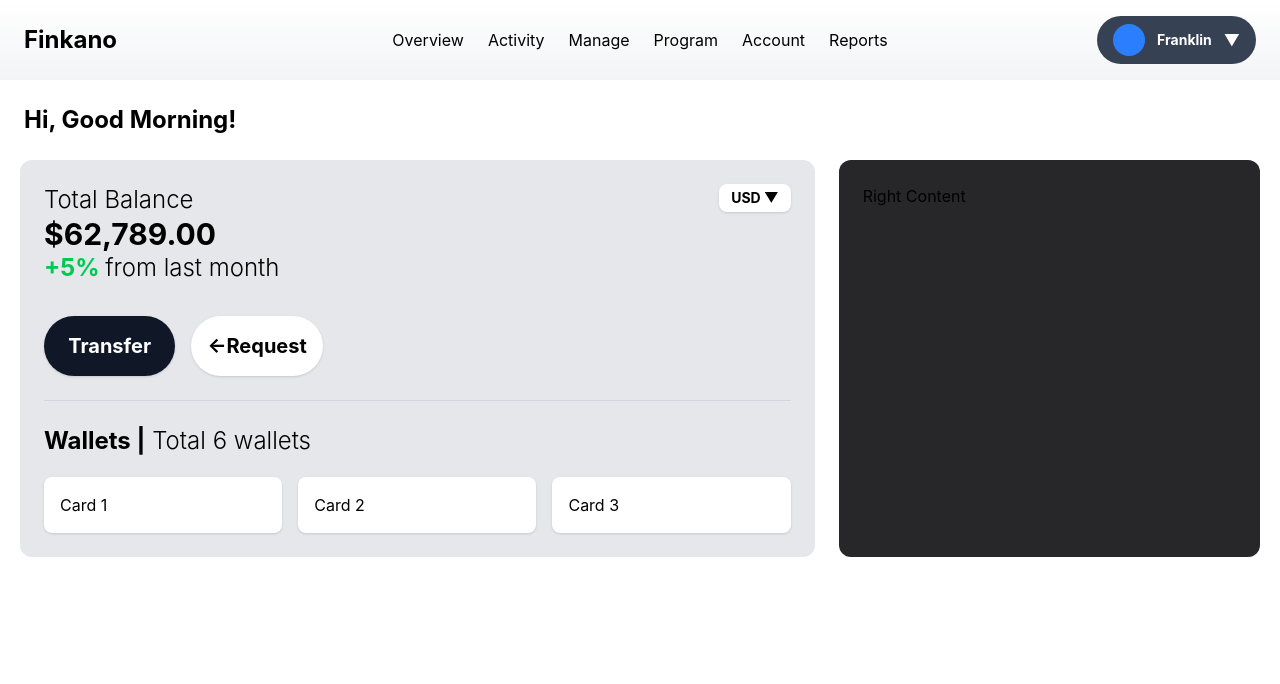
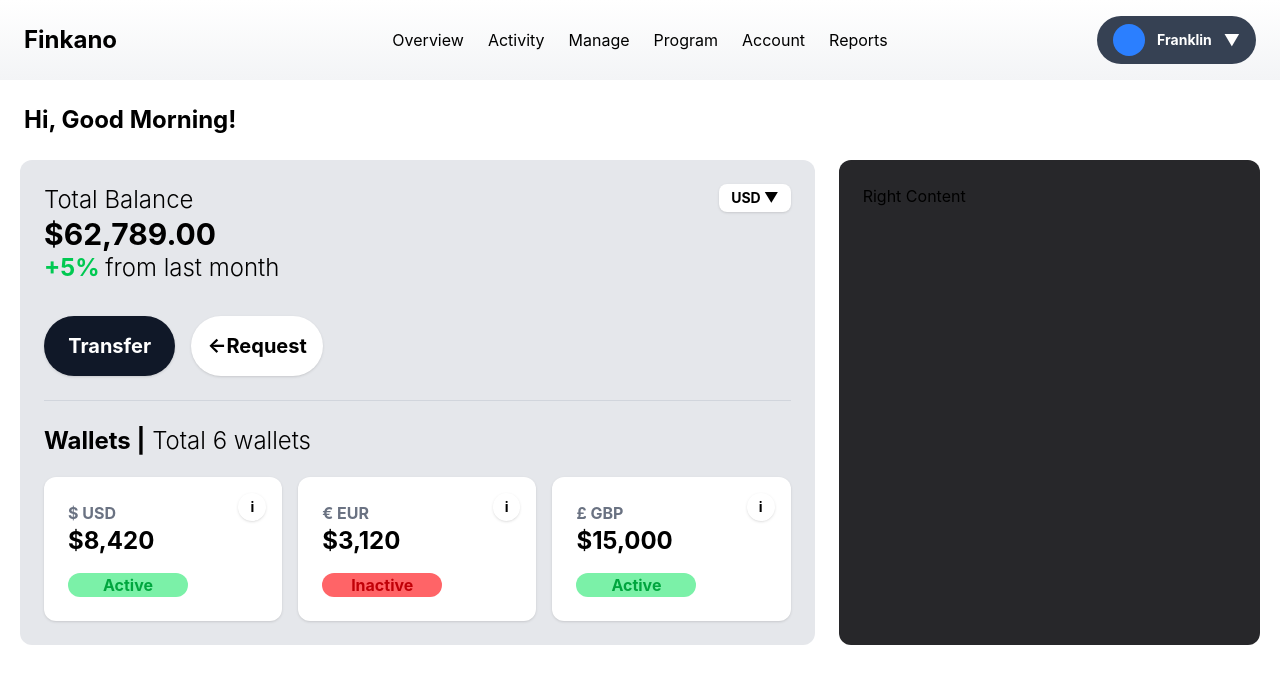
Before and after one commit to TusharJain86/webdev-ui, a React (Vite) app: page / in a window 1280 px wide. Shown: the top 684 px of the page. Built offline with nearby package versions, Linux system fonts and the light colour scheme.

Commit message:
left section completed top portion

```diff
--- a/src/components/Card.jsx
+++ b/src/components/Card.jsx
@@ -2,12 +2,17 @@ import React from "react";
 
 const Card = ({ title, value, children }) => {
   return (
-    <div className="bg-white rounded-xl p-6 shadow">
-      <h3 className="text-gray-500 text-sm">{title}</h3>
+    <div className="bg-white rounded-xl p-6 shadow relative">
+      <h3 className="text-gray-500 text-md font-bold">{title}</h3>
       <p className="text-2xl font-bold">{value}</p>
 
+      {/* top right side options */}
+      <div className=" absolute top-4 right-4 bg-white px-3 py-1 font-black rounded-full text-sm shadow cursor-pointer hover:bg-gray-700 hover:text-white transition">
+        <span className='font-bold'>i</span>
+      </div>
+
       {/* extra content */}
-      <div className="mt-4">
+      <div className="mt-4 w-30 rounded-full">
         {children}
       </div>
     </div>
--- a/src/pages/home.jsx
+++ b/src/pages/home.jsx
@@ -1,4 +1,5 @@
 import React from 'react'
+import Card from '../components/Card';
 
 const Home = () => {
   return (
@@ -51,19 +52,20 @@ const Home = () => {
                   <div><p className="text-2xl font-light"><span className='font-bold'>Wallets |</span> Total 6 wallets</p></div>
 
                   {/* 3 CARDS */}
-                  <div className="grid grid-cols-3 mt-5 gap-4">
+                  <div className="grid grid-cols-3 gap-4 mt-5">
 
-                      <div className="bg-white rounded-lg p-4 shadow">
-                          Card 1
-                      </div>
+                      <Card title="$ USD" value="$8,420">
+                          <p className="text-green-600 text-center bg-green-300 rounded-full font-bold">Active</p>
+                      </Card>
 
-                      <div className="bg-white rounded-lg p-4 shadow">
-                          Card 2
-                      </div>
+                      <Card title="€ EUR" value="$3,120">
+                          <p className="text-red-700 text-center bg-red-400 rounded-full font-bold">Inactive</p>
+                      </Card>
 
-                      <div className="bg-white rounded-lg p-4 shadow">
-                          Card 3
-                      </div>
+                      <Card title="£ GBP" value="$15,000">
+                          <p className="text-green-600 text-center bg-green-300 rounded-full font-bold">Active</p>
+                      </Card>
+
                   </div>
               </div>
 
```
